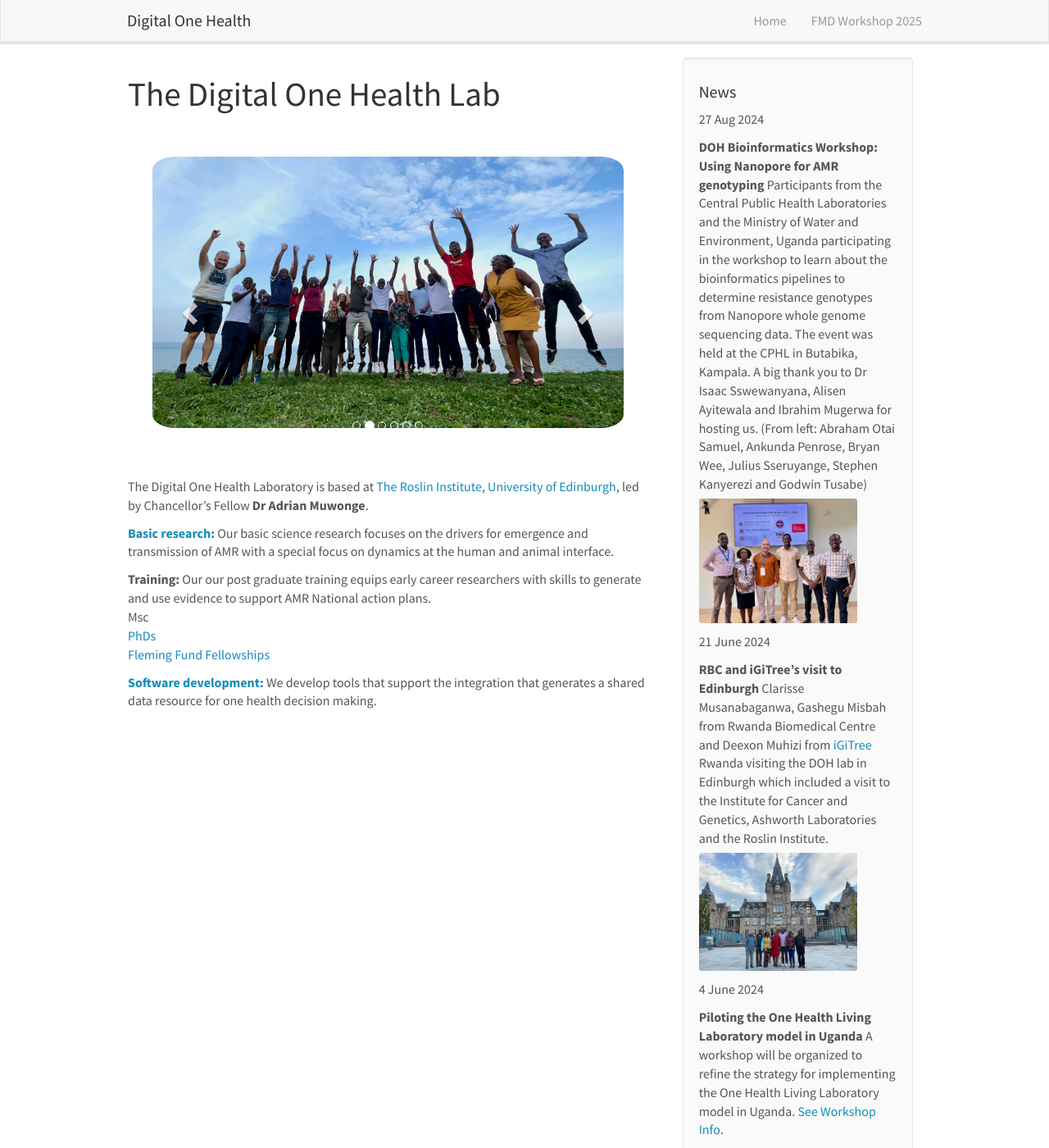
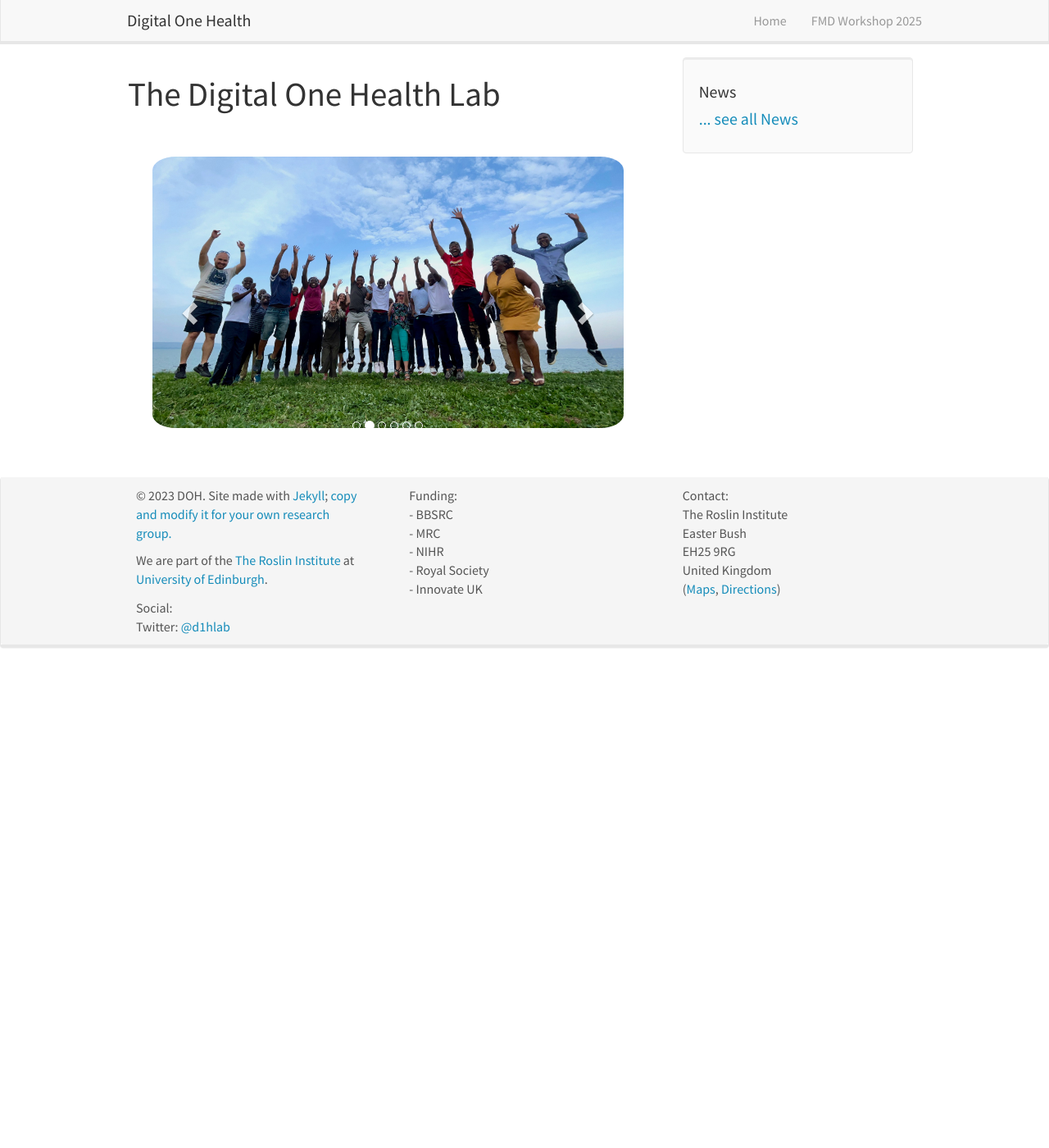
Before and after one commit to EERA-Edinburgh/eera-edinburgh.github.io, a Jekyll site: the page built from _pages/home.md, in a window 1280 px wide and 1400 px high. Shown: the whole window at 82% size. Built offline with Jekyll 4.4.1, drawn with Linux system fonts in a browser that asks for light colours; nearby versions of some CDN libraries; comment, search, counter and statistics services are not loaded.

Commit message:
delete news

```diff
--- a/_data/news.yml
+++ /dev/null
@@ -1,106 +0,0 @@
-
-- date: 27 Aug 2024
-  headline: "**DOH Bioinformatics Workshop: Using Nanopore for AMR genotyping**
-
-Participants from the Central Public Health Laboratories and the Ministry of Water and Environment, Uganda participating in the workshop to learn about the bioinformatics pipelines to determine resistance genotypes from Nanopore whole genome sequencing data. The event was held at the CPHL in Butabika, Kampala. A big thank you to Dr Isaac Sswewanyana, Alisen Ayitewala and Ibrahim Mugerwa for hosting us.
-
-(From left: Abraham Otai Samuel, Ankunda Penrose, Bryan Wee, Julius Sseruyange, Stephen Kanyerezi and Godwin Tusabe)
-<img src='/images/newspic/doh_aug2024.jpeg' class='img-responsive' style='max-width: 80%; margin-right: 10px;' />
-"
-
-
-
-
-- date: 21 June 2024
-  headline: "**RBC and iGiTree's visit to Edinburgh**
-
-Clarisse Musanabaganwa, Gashegu Misbah from Rwanda Biomedical Centre and Deexon Muhizi from [iGiTree](https://igitree.rw/) Rwanda visiting the DOH lab in Edinburgh which included a visit to the Institute for Cancer and Genetics, Ashworth Laboratories and the Roslin Institute.
-<img src='/images/newspic/rbc_jun2024.jpeg' class='img-responsive' style='max-width: 80%; margin-right: 10px;' />
-"
-
-- date: 4 June 2024
-  headline: "**Piloting the One Health Living Laboratory model in Uganda**
-
-A workshop will be organized to refine the strategy for implementing the One Health Living Laboratory model in Uganda. [See Workshop Info](/doh-kampala202406.html)."
-
-
-- date: 3 May 2024
-  headline: "**One Health Prioritisation workshop in Kigali, Rwanda.**
-
-The Digital One Health Lab, successfully organised a One Health prioritisation workshop, where it was agreed that DOH was one of the main areas for action and likely to be supported by The Deutsche Gesellschaft für Internationale Zusammenarbeit (GIZ) in Rwanda.
-
-<img src='/images/newspic/kigali2024_1.jpeg' class='img-responsive' style='max-width: 80%; margin-right: 10px;' />
-<img src='/images/newspic/kigali2024_2.jpeg' class='img-responsive' style='max-width: 80%; margin-right: 10px;' />
-  "
-
-- date: 13 March 2024
-  headline: "**DOH lab members Monica Mbabazi, Vesa Qarkaxhija and Bryan Wee, are attending the Wellcome Genomes, Big Data and Emerging Technologies conference in Hinxton, UK.**
-
-  "
-
-
-- date: 29 February 2024
-  headline: "**The DOH lab handing over Nanopore sequencing equipment to the Ugandan Ministry of Water & Environment, the Central Public Health Laboratories and the National Animal Disease and Diagnostic Epidemiology Centre.** See more on [Twitter](https://x.com/min_waterUg/status/1763117167438946494?s=20).
-  <img src='/images/newspic/mwe2024handover.jpeg' class='img-responsive' style='max-width: 80%; margin-right: 10px;' />
-  <img src='/images/newspic/naddec2024handover.jpg' class='img-responsive' style='max-width: 80%; margin-right: 10px;' />
-  <br>
-
-  "
-
-- date: 26 February 2024
-  headline: "**The DOH lab members Vesa Qarkaxhija, Bryan Wee, Adrian Muwonge and Frank Chilanga led a Nanopore bacterial whole genome sequencing workshop at the Central Pubic Health Labs in Uganda.** See more [here](/fullnews.html#20240226).
-
-  <br>
-
-  "
-- date: 22 November 2023
-  headline: "**Adrian and Kathrin, representing the Digital One Health laboratory (DOHL), at the World AMR Awareness Week in Glasgow (WAAW).** See more [here](/fullnews.html#20231122).
-
-    <img src='/images/newspic/WAAW-2023.jpg' class='img-responsive' style='max-width: 50%; margin-right: 10px;' />
-  <br>
-  "
-
-- date: 8 November 2023
-  headline: "**Our lastest paper 'A Digital One Health framework to integrate data for public health decision-making' has been published**
-
-  Read it [here](https://doi.org/10.1016/j.ijidoh.2023.100012)
-
-  "
-
-
-- date: 29 October 2023
-  headline: "**DOH hosts Fleming Legacy Review and Digital One Health Workshop in Uganda to Strengthen AMR Collaboration**
-
-  In September 2023 the lab helped to organise an Alumni Legacy Review meeting and a Digital One Health workshop in Entebbe, Uganda. Read more [here](https://www.ed.ac.uk/edinburgh-infectious-diseases/fleming-fund-fellowships-scheme/news-from-the-fleming-fund-fellowships/alumni-meeting-and-digital-one-health-workshop)
-
-  <img src='/images/newspic/doh_sep2023.jpeg' class='img-responsive' style='max-width: 50%; float: center; margin: 0px' />
-  "
-
-- date: 14 Mar 2023
-  headline: "**Secondment to Bodastage Solutions Ltd in Uganda**
-
-  DOHL Core Scientist, Bryan Wee, spent 2 weeks in Uganda for a placement with Bodastage Solutions Ltd.
-
-  <img src='/images/newspic/kabakapalace.jpeg' class='img-responsive' style='max-width: 50%; float: center; margin: 0px' />
-
-  "
-
-- date: 28 Dec 2022
-  headline: "**Launch of THEA-DCT mobile app**
-
-  The THEA-DCT (Tracking Haulage in East Africa - Digtal Contact Tracing) tool launch event was held in Kampala. Read the news article [here](https://www.newvision.co.ug/category/news/covid-19-mobile-contact-tracing-app-launched-150556)"
-
-- date: 17 Nov 2022
-  headline: "**Website live!!**
-
-  The new DOHL website is now live"
-
-
-
-#
-#
-# date: 29. October 2021
-#   headline: "**Our new paper, on Cooper pairs above Tc, is published in [Science](https://www.science.org/doi/10.1126/science.abe3987)**.
-#   See [SRON news](https://www.sron.nl/news/5169-elektronparen-blijven-stabiel-boven-kritische-temperatuur-supergeleiding), [TU Delft news](https://www.tudelft.nl/en/2021/eemcs/inexplicably-stable-electron-pairs-without-superconductivity), [Leiden news](https://www.universiteitleiden.nl/en/news/2021/10/new-quantum-liquid-discovered), [Physics World](https://physicsworld.com/a/cooper-pairs-spotted-above-critical-temperature-for-superconductivity/)."
-#
-#
--- a/_pages/home.md
+++ b/_pages/home.md
@@ -51,16 +51,6 @@ permalink: /
   </a>
 </div>
 
-The Digital One Health Laboratory is based at [The Roslin Institute](http://ed.ac.uk/roslin), [University of Edinburgh](https://www>.ed.ac.uk), led by Chancellor's Fellow **Dr Adrian Muwonge**.
-
-[**Basic research:**](./research/#Projects) Our basic science research focuses on the drivers for emergence and transmission of AMR with a special focus on dynamics at the human and animal interface.
-
-**Training:** Our our post graduate training equips early career researchers with skills to generate and use evidence to support AMR National action plans.<br>
-Msc<br>
-<a href="./team/#students">PhDs</a><br>
-[Fleming Fund Fellowships](https://www.ed.ac.uk/edinburgh-infectious-diseases/fleming-fund-fellowships-scheme)
-
-[**Software development:**](./research/#Software) We develop tools that support the integration that generates a shared data resource for one health decision making.
 
 
 <!--
```
